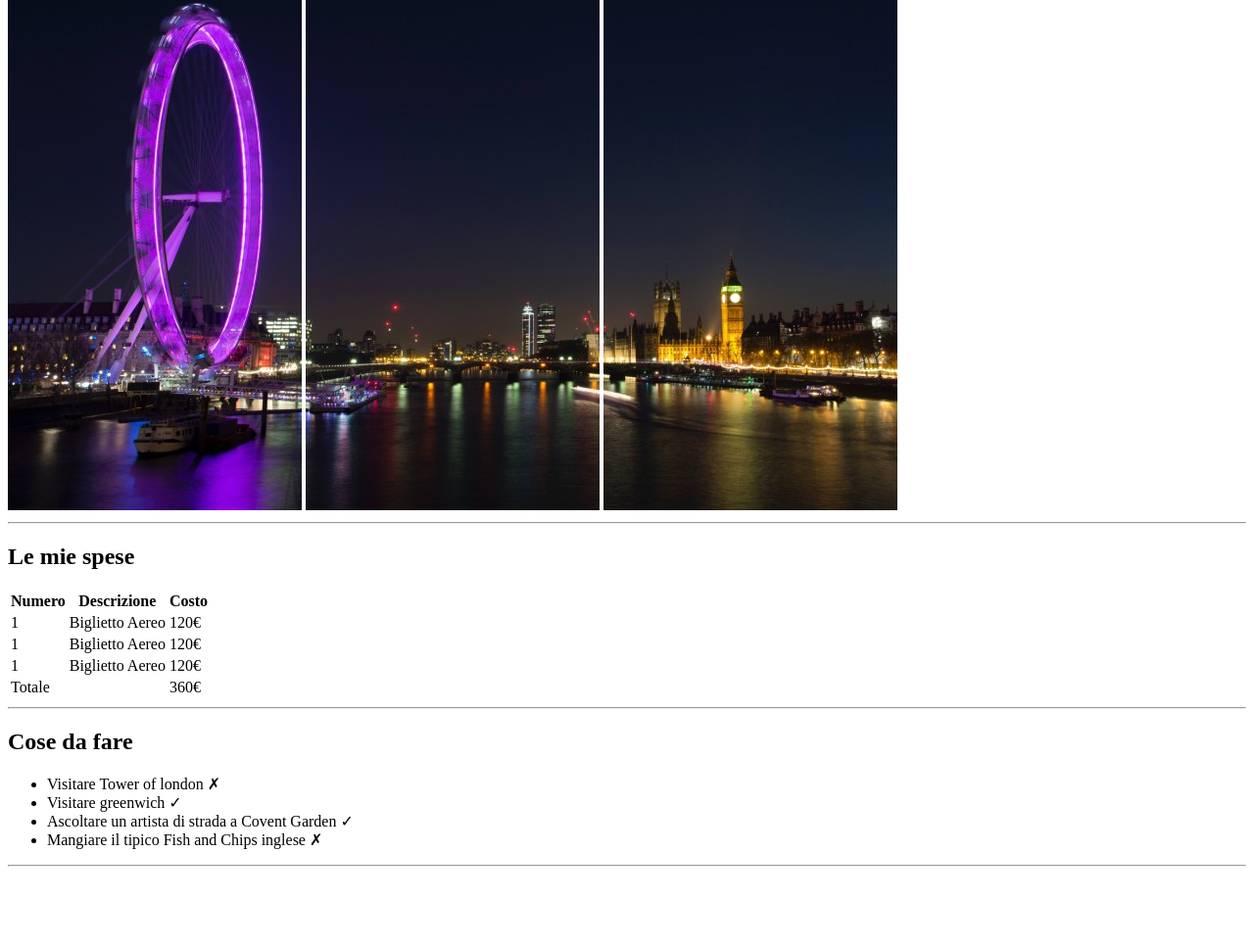
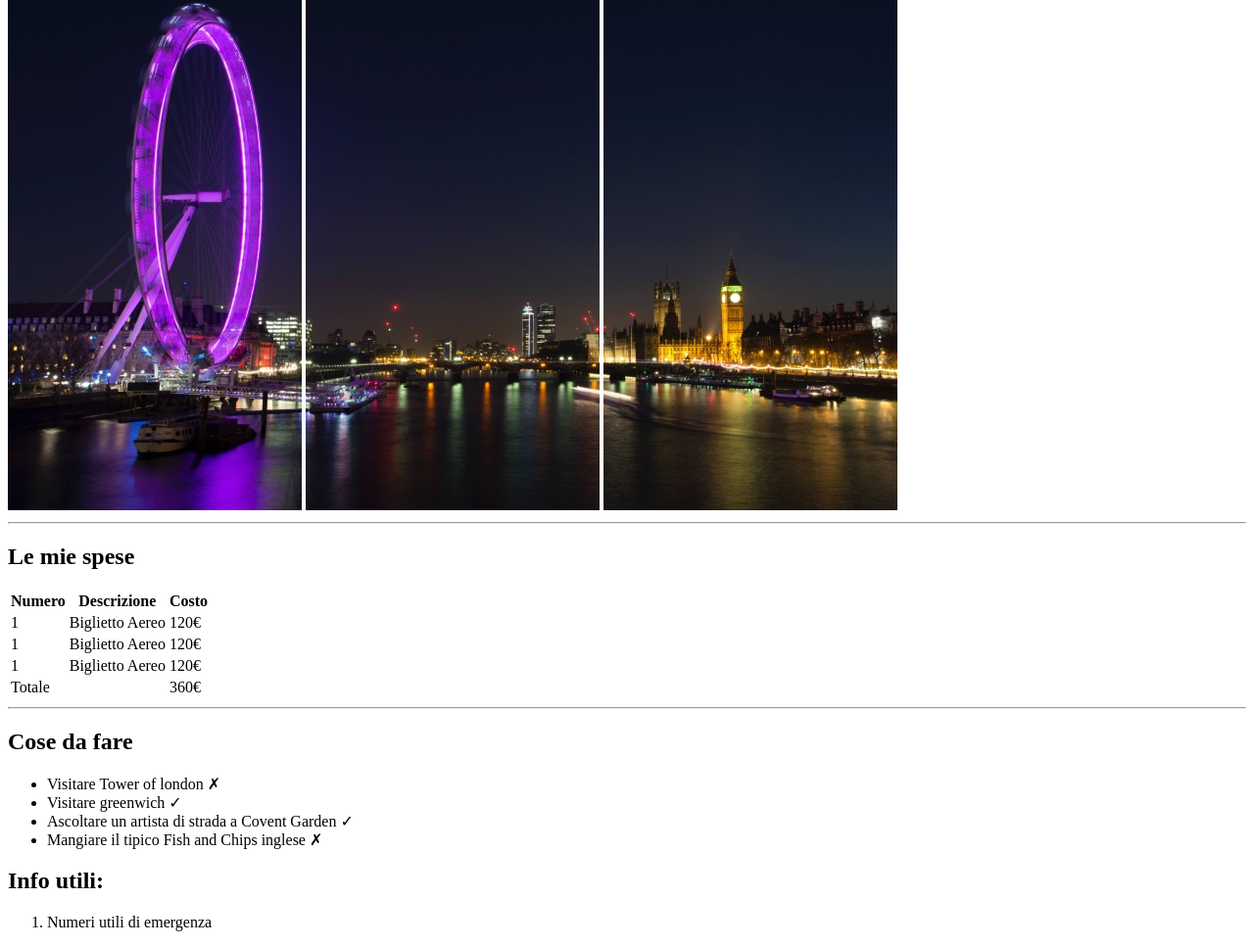
Before and after one commit to GiacomoArena/html-london-trip, a plain HTML site: page index.html in a window 1280 px wide. Shown: the part 159-1126 px from the top of the page at 98% size. Before the commit the page ends 1052 px from the top, so only its background shows below. Drawn offline with Linux system fonts and the light colour scheme.

Commit message:
correzione indentazione

```diff
--- a/index.html
+++ b/index.html
@@ -18,7 +18,7 @@
   <main>
     <h2>Le mie spese</h2>
     <!--  tabella spese -->
-    <div class="1° tabella">
+    <div class="tabella1">
       <table>
         <thead>
           <tr>
@@ -59,8 +59,7 @@
     </div>
     <hr>
     <!--2° tabella cose da fare -->
-    <div>
-      <span>
+    <div class="tabella2">
       <h2>Cose da fare</h2>
         <ul>
           <li>Visitare Tower of london &cross;</li>
@@ -68,14 +67,15 @@
           <li>Ascoltare un artista di strada a Covent Garden &checkmark;</li>
           <li>Mangiare il tipico Fish and Chips inglese &cross;</li>
         </ul>
-      </span>
-      <hr>
+    </div>
+      <h2>Info utili:</h2>
+      <ol>
+        <li>
+          <section>Numeri utili di emergenza</section>
 
+        </li>
+      </ol>
 
-
-
-
-    </div>
 
   </main>
   <footer>
```
Lines whose indentation alone changed are shown as unchanged.
